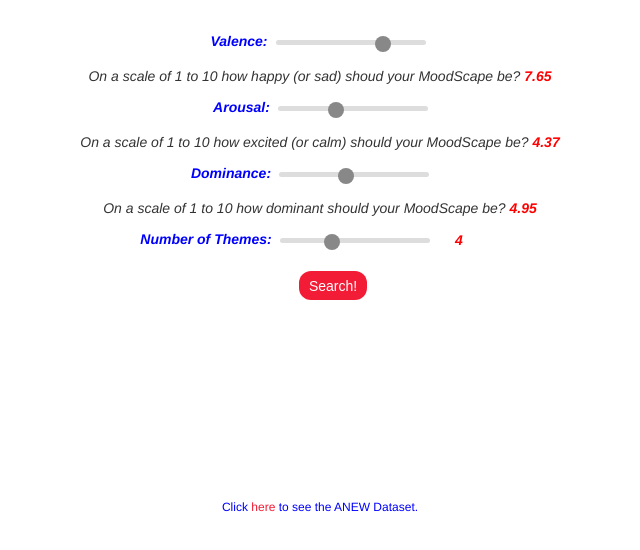
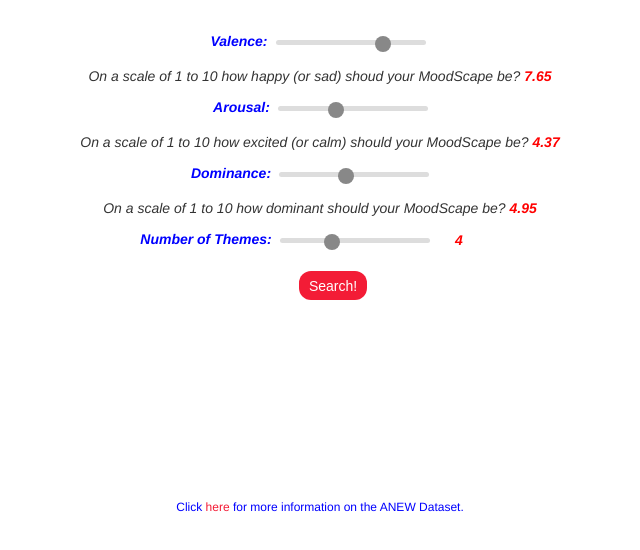
Before and after one commit to tayjopadmini/MoodScape-Generator, a plain HTML site: page index.html in a window 1280 px wide. Shown: the part 78-628 px from the top of the page, without its empty margins (320-960 px from the left). Drawn offline with nearby package versions, Linux system fonts and the light colour scheme.

Commit message:
Update index.html
chance in ANEW data link

```diff
--- a/index.html
+++ b/index.html
@@ -575,6 +575,6 @@
 				<p id="demo"></p>
 			</div>
 			<br>
-			<p style="text-align: center"><font color="blue">Click</font><span class="red_text"><a href="https://csea.phhp.ufl.edu/media/anewmessage.html"> here</a></span><font color="blue"> to see the ANEW Dataset.</font></h1>
+			<p style="text-align: center"><font color="blue">Click</font><span class="red_text"><a href="https://csea.phhp.ufl.edu/media/anewmessage.html"> here</a></span><font color="blue"> for more information on the ANEW Dataset.</font></h1>
 		</body>
 	</html>
```
